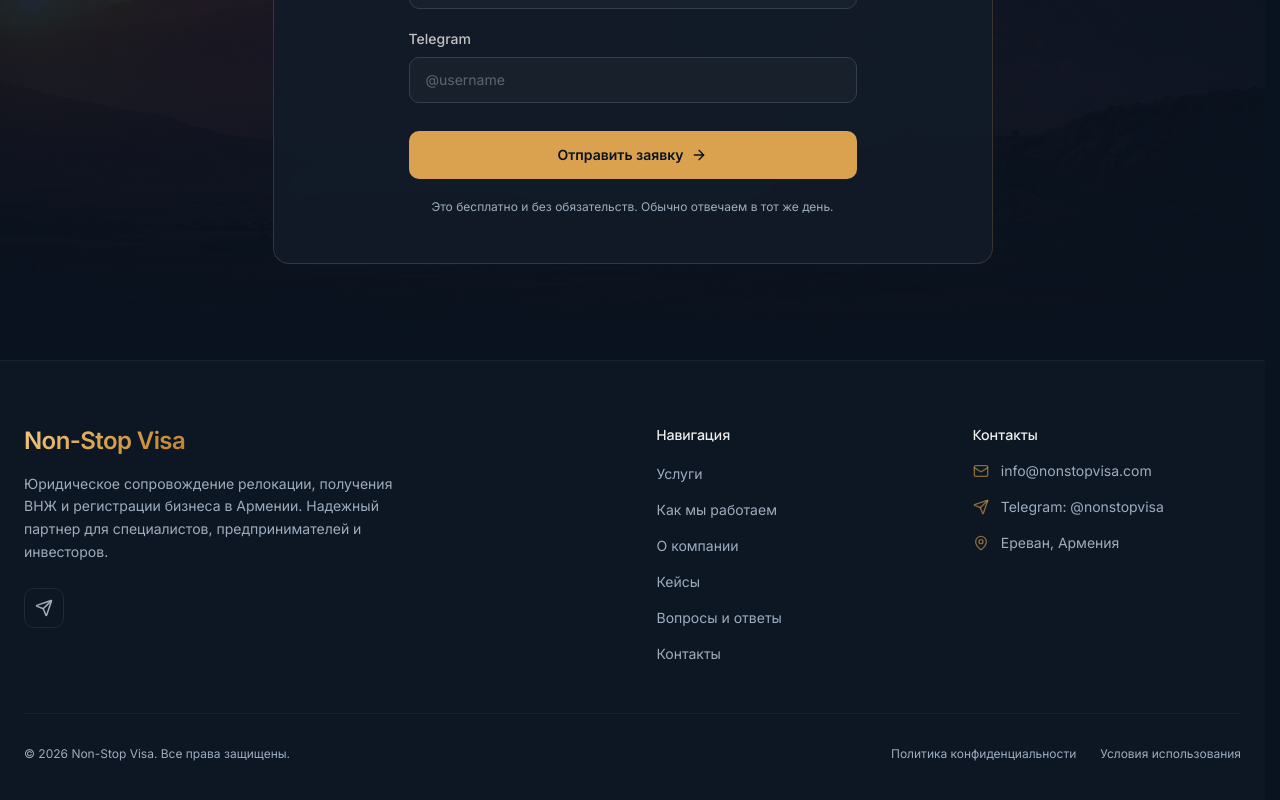
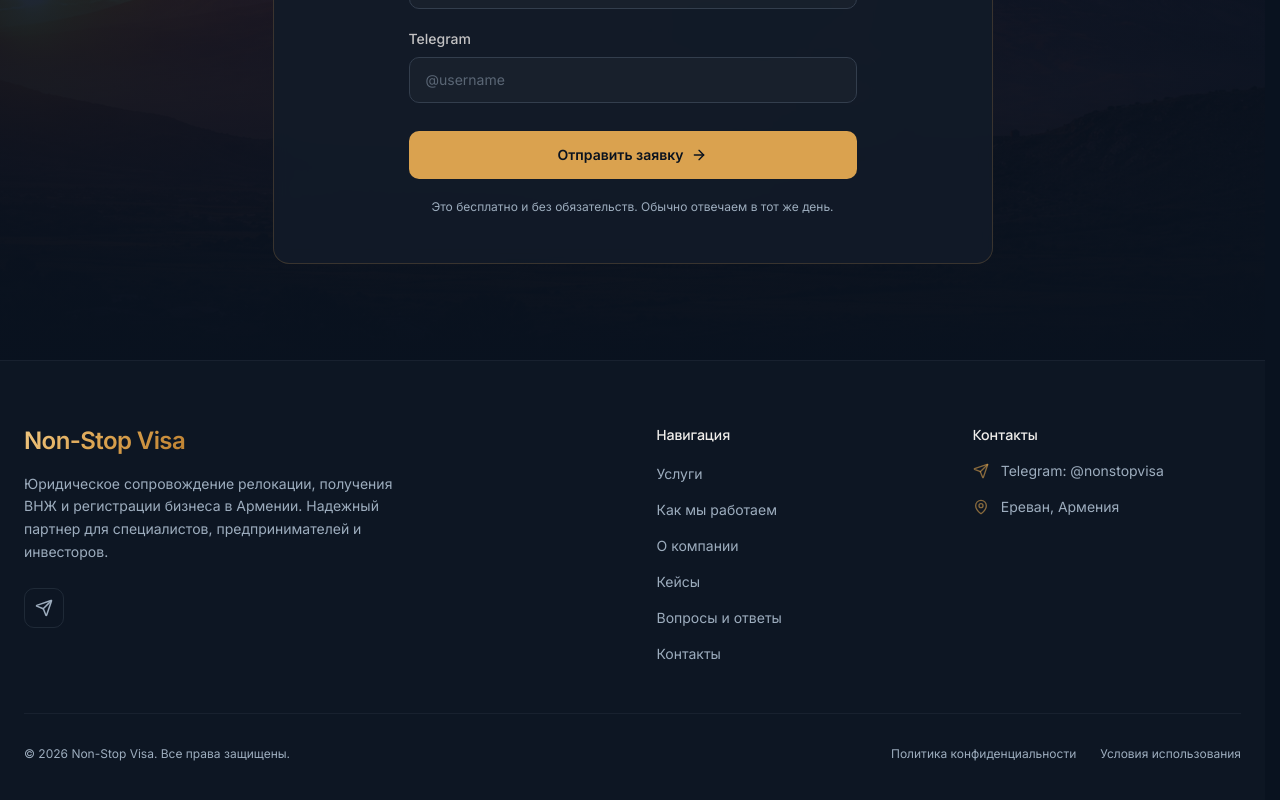
Before and after one commit to zowelqqee/nonstop-visa-site, a Next.js app: page / in a window 1280 px wide. Shown: the part 6704-7504 px from the top of the page. Built offline with nearby package versions, Linux system fonts and the light colour scheme.

Commit message:
contacts 3

```diff
--- a/components/footer.tsx
+++ b/components/footer.tsx
@@ -75,13 +75,6 @@ export function Footer() {
             <ul className="flex flex-col gap-4">
 
               <li className="flex items-start gap-3">
-                <Mail size={16} className="mt-0.5 shrink-0 text-primary/60" />
-                <span className="text-sm text-muted-foreground">
-                  info@nonstopvisa.com
-                </span>
-              </li>
-
-              <li className="flex items-start gap-3">
                 <Send size={16} className="mt-0.5 shrink-0 text-primary/60" />
                 <span className="text-sm text-muted-foreground">
                   Telegram: @nonstopvisa
```
Also changed, not shown: 70 other files (tests, documents, lock files or other folders).
